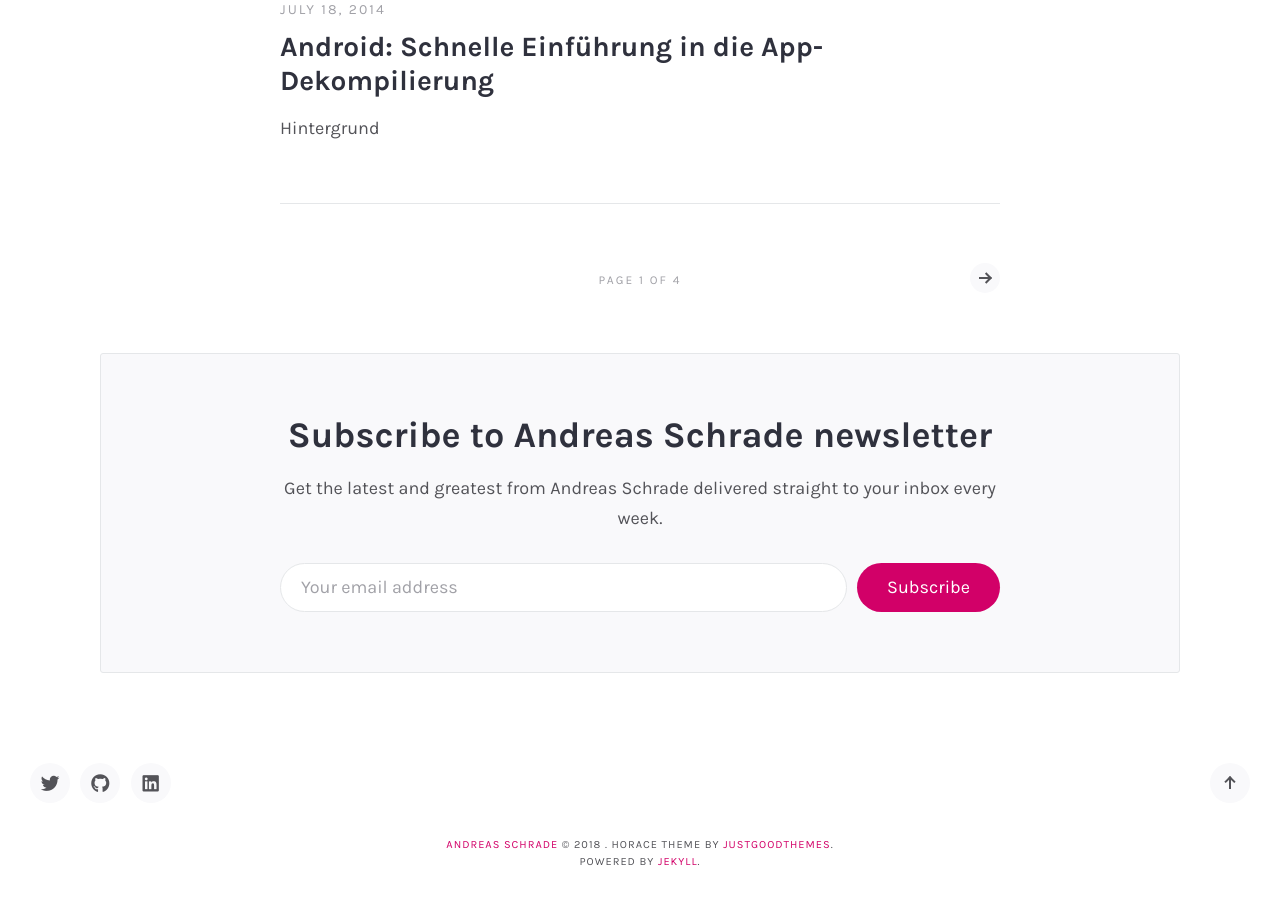
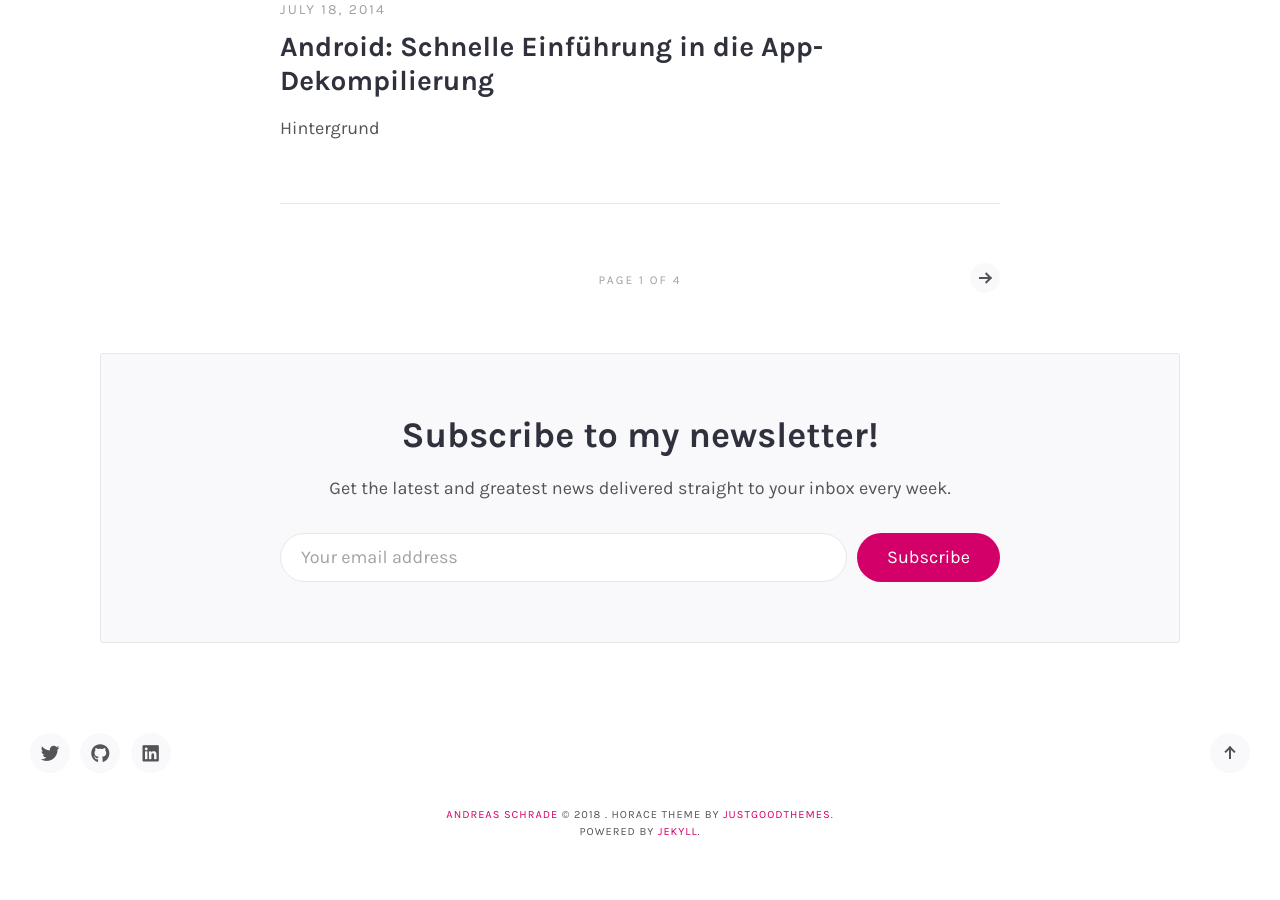
Before and after one commit to andreasschrade/andreasschrade.github.com, a Jekyll site: the page built from index.html, in a window 1280 px wide and 900 px high, scrolled down 4732 px. Built offline with Jekyll 4.4.1, drawn with Linux system fonts in a browser that asks for light colours; some web fonts are replaced; the list of posts is cut into pages by our own code; after the commit the page ends 5602 px from its top, so only the background shows below that.

Commit message:
update newsletter config

```diff
--- a/_includes/newsletter-box.html
+++ b/_includes/newsletter-box.html
@@ -1,7 +1,7 @@
 <section class="newsletter-box inner-wide">
     <div class="inner">
-        <h2 class="newsletter-box-title">Subscribe to {{ site.name }} newsletter</h2>
-        <p>Get the latest and greatest from {{ site.name }} delivered straight to your inbox every week.</p>
+        <h2 class="newsletter-box-title">Subscribe to my newsletter!</h2>
+        <p>Get the latest and greatest news delivered straight to your inbox every week.</p>
         <!-- Begin MailChimp Signup Form -->
         <div id="mc_embed_signup">
             <form action="{{ site.mailchimp_url }}" method="post" id="mc-embedded-subscribe-form" name="mc-embedded-subscribe-form" class="validate gh-subscribe-form" target="_blank" novalidate>
```
